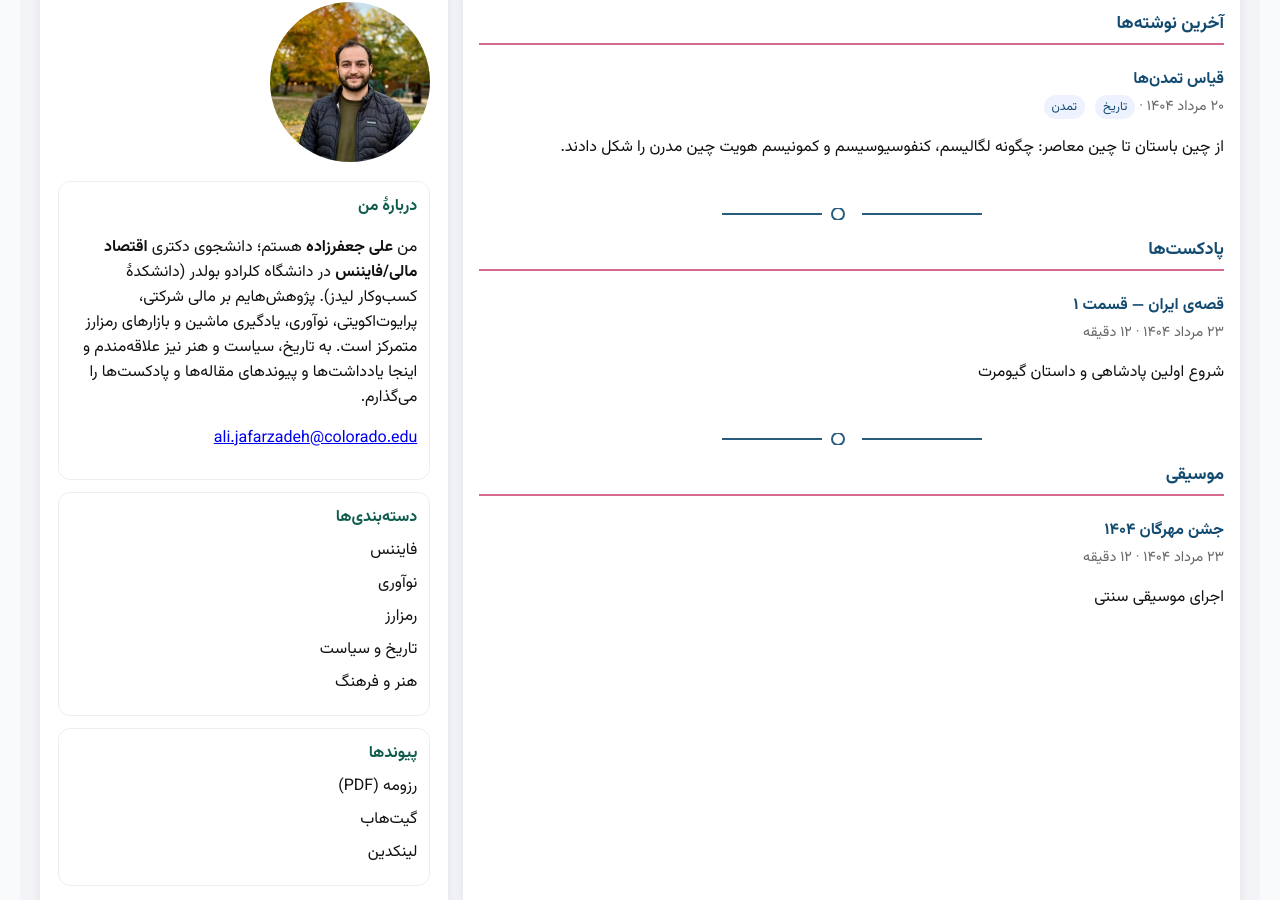
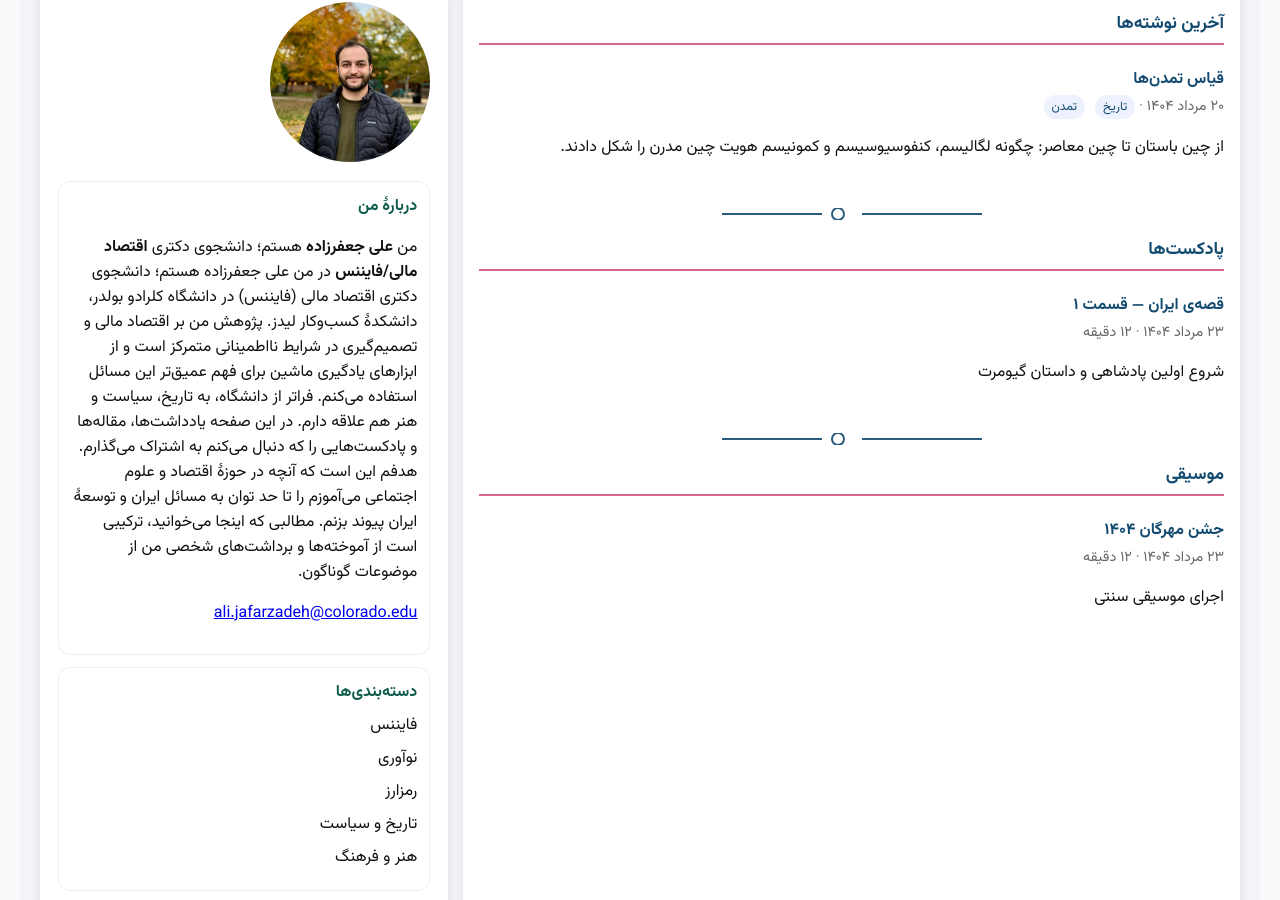
Before and after one commit to ali-jafarzadeh/ali-jafarzadeh.github.io, a Jekyll site: the page fa/index.html, which Jekyll copies as it is, in a window 1280 px wide and 900 px high, scrolled down 359 px. Built offline with Jekyll 4.4.1, drawn with Linux system fonts in a browser that asks for light colours.

Commit message:
Update index.html

```diff
--- a/fa/index.html
+++ b/fa/index.html
@@ -166,9 +166,12 @@
           <h3>دربارهٔ من</h3>
           <p>
             من <strong>علی جعفرزاده</strong> هستم؛ دانشجوی دکتری <strong>اقتصاد مالی/فایننس</strong> در
-            دانشگاه کلرادو بولدر (دانشکدهٔ کسب‌وکار لیدز). پژوهش‌هایم بر مالی شرکتی، پرایوت‌اکویتی،
-            نوآوری، یادگیری ماشین و بازارهای رمزارز متمرکز است. به تاریخ، سیاست و هنر نیز علاقه‌مندم
-            و اینجا یادداشت‌ها و پیوندهای مقاله‌ها و پادکست‌ها را می‌گذارم.
+
+            من علی جعفرزاده هستم؛ دانشجوی دکتری اقتصاد مالی (فایننس) در دانشگاه کلرادو بولدر، دانشکدهٔ کسب‌وکار لیدز. پژوهش من بر اقتصاد مالی و تصمیم‌گیری در شرایط نااطمینانی متمرکز است و از ابزارهای یادگیری ماشین برای فهم عمیق‌تر این مسائل استفاده می‌کنم.
+
+فراتر از دانشگاه، به تاریخ، سیاست و هنر هم علاقه دارم. در این صفحه یادداشت‌ها، مقاله‌ها و پادکست‌هایی را که دنبال می‌کنم به اشتراک می‌گذارم. هدفم این است که آنچه در حوزهٔ اقتصاد و علوم اجتماعی می‌آموزم را تا حد توان به مسائل ایران و توسعهٔ ایران پیوند بزنم.
+
+مطالبی که اینجا می‌خوانید، ترکیبی است از آموخته‌ها و برداشت‌های شخصی من از موضوعات گوناگون.
           </p>
           <p><a href="mailto:ali.jafarzadeh@colorado.edu">ali.jafarzadeh@colorado.edu</a></p>
         </div>
```
